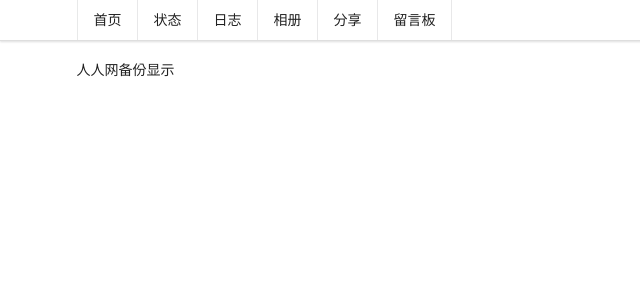
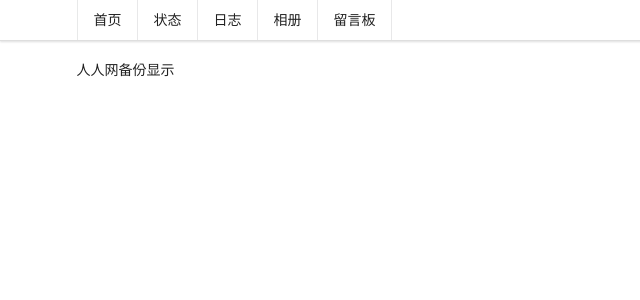
Before and after one commit to whusnoopy/renrenBackup, a Flask app: page / in a window 1280 px wide. Shown: the top 300 px of the page, without its empty margins (0-640 px from the left). Run offline with Flask 2, Linux system fonts and the light colour scheme; some libraries are stand-ins or nearby versions.

Commit message:
MOD: 不打算抓分享了，移除相关内容

```diff
--- a/templates/layout.html
+++ b/templates/layout.html
@@ -54,7 +54,6 @@
             <a class="item" href="{{ url_for('status_entry_page') }}">状态</a>
             <a class="item" href="{{ url_for('blog_entry_page') }}">日志</a>
             <a class="item" href="{{ url_for('album_entry_page') }}">相册</a>
-            <a class="item" href="{{ url_for('share_entry_page') }}">分享</a>
             <a class="item" href="{{ url_for('gossip_entry_page') }}">留言板</a>
         </nav>
     </div>
```
